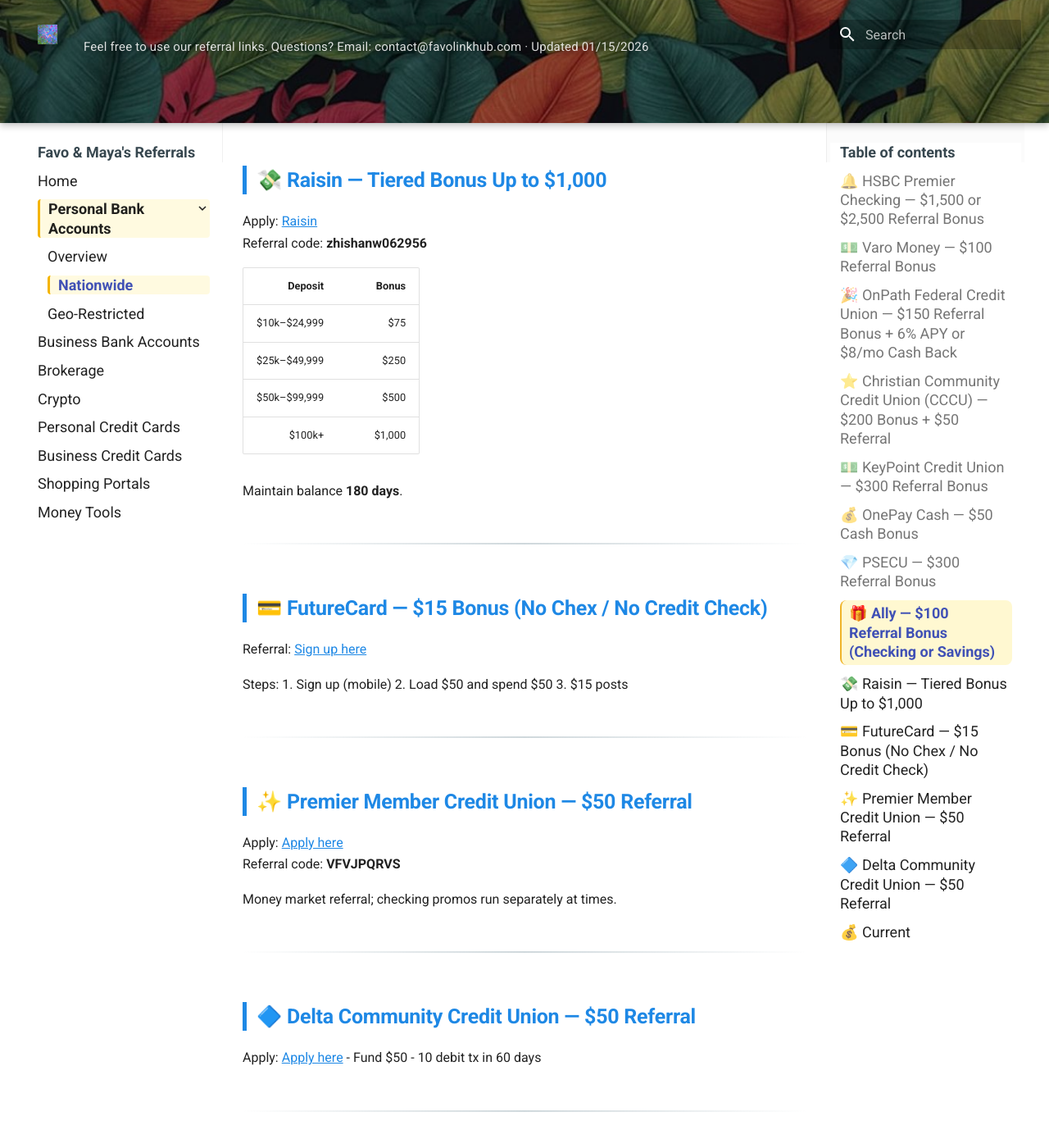
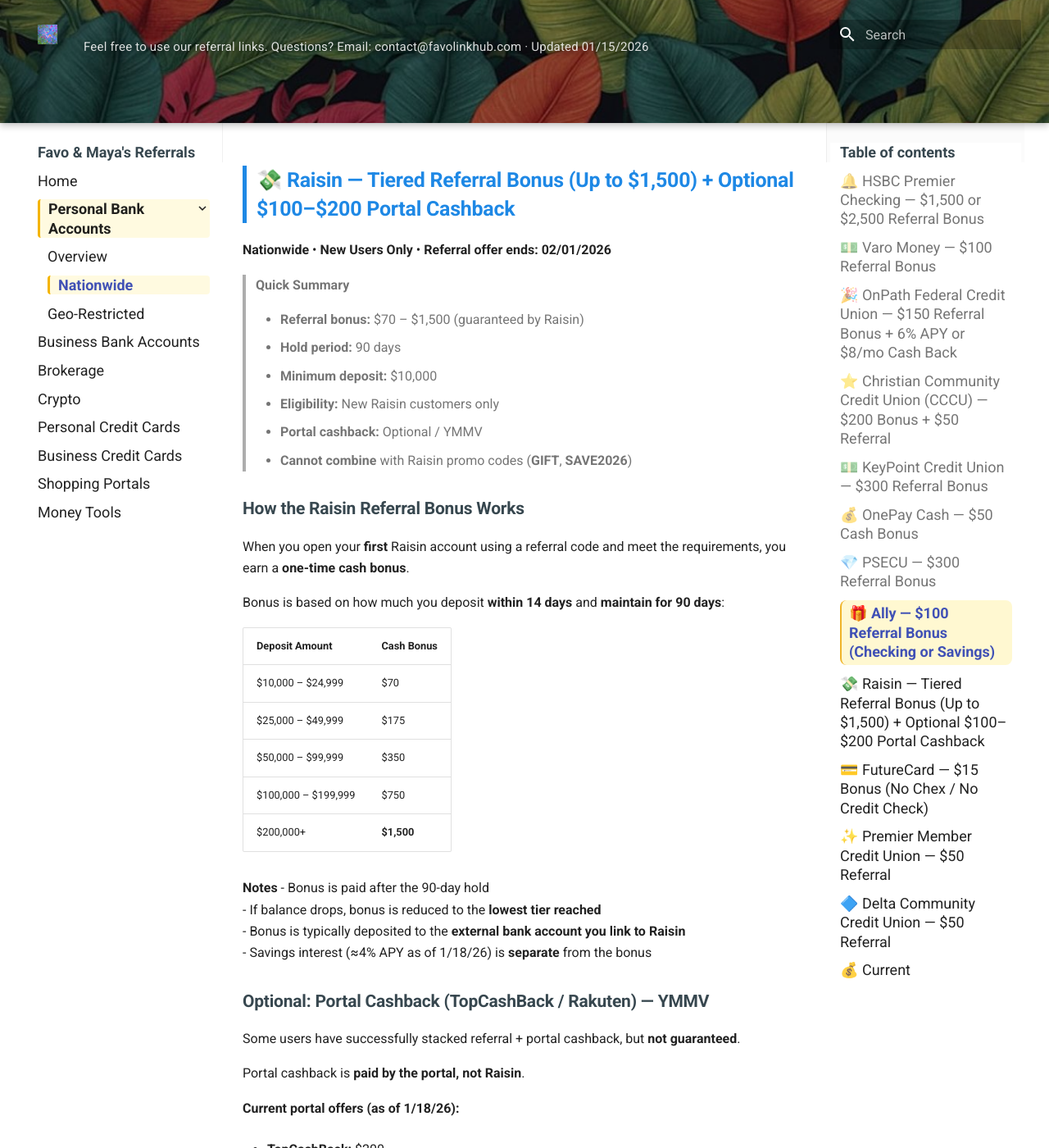
Before and after one commit to whispersofzephyr/favolinkhub-site, an MkDocs documentation site: the page built from docs/personal-bank-nationwide.md, in a window 1280 px wide and 1400 px high, scrolled down 10707 px. Shown: the whole window at 82% size. Built offline with MkDocs 1.6.1 and Material for MkDocs 9.7.7, drawn with Linux system fonts in a browser that asks for light colours; some of the changed text lies outside the part shown.

Commit message:
Update personal-bank-nationwide.md

```diff
--- a/docs/personal-bank-nationwide.md
+++ b/docs/personal-bank-nationwide.md
@@ -369,19 +369,96 @@ New customers only. No stacking with portals.
 
 ---
 
-## 💸 Raisin — Tiered Bonus Up to $1,000
+## 💸 Raisin — Tiered Referral Bonus (Up to $1,500) + Optional $100–$200 Portal Cashback
+**Nationwide** • **New Users Only** • **Referral offer ends: 02/01/2026**
 
-Apply: [Raisin](https://www.raisin.com/)
-Referral code: **zhishanw062956**
+> **Quick Summary**
+>
+> - **Referral bonus:** $70 – $1,500 (guaranteed by Raisin)
+> - **Hold period:** 90 days
+> - **Minimum deposit:** $10,000
+> - **Eligibility:** New Raisin customers only
+> - **Portal cashback:** Optional / YMMV
+> - **Cannot combine** with Raisin promo codes (**GIFT**, **SAVE2026**)
 
-| Deposit | Bonus |
-|---:|---:|
-| $10k–$24,999 | $75 |
-| $25k–$49,999 | $250 |
-| $50k–$99,999 | $500 |
-| $100k+ | $1,000 |
 
-Maintain balance **180 days**.
+### How the Raisin Referral Bonus Works
+
+When you open your **first** Raisin account using a referral code and meet the requirements, you earn a **one-time cash bonus**.
+
+Bonus is based on how much you deposit **within 14 days** and **maintain for 90 days**:
+
+| Deposit Amount | Cash Bonus |
+|---------------|------------|
+| $10,000 – $24,999 | $70 |
+| $25,000 – $49,999 | $175 |
+| $50,000 – $99,999 | $350 |
+| $100,000 – $199,999 | $750 |
+| $200,000+ | **$1,500** |
+
+**Notes**
+- Bonus is paid after the 90-day hold
+- If balance drops, bonus is reduced to the **lowest tier reached**
+- Bonus is typically deposited to the **external bank account you link to Raisin**
+- Savings interest (≈4% APY as of 1/18/26) is **separate** from the bonus
+
+### Optional: Portal Cashback (TopCashBack / Rakuten) — YMMV
+
+Some users have successfully stacked referral + portal cashback, but **not guaranteed**.
+
+Portal cashback is **paid by the portal, not Raisin**.
+
+**Current portal offers (as of 1/18/26):**
+
+- **TopCashBack:** $200
+  https://www.topcashback.com/raisin/
+  *Requires $10,000 deposit, 21-day hold*
+
+- **Rakuten:** $100
+  https://www.rakuten.com/shop/raisin
+  *Requires $100 deposit, 14-day hold*
+
+Using a referral code is **not officially supported** by portals.
+If it tracks, great. If not, portal bonus may be denied.
+
+### Step-by-Step
+
+**Option A — Try stacking with portal (YMMV):**
+
+1. Start from the **portal link** (TopCashBack or Rakuten)
+2. During application, enter referral code: **zhishanw062956**
+3. Deposit **$10,000+ within 14 days**
+4. Maintain balance for **90 days**
+5. Receive:
+   - Raisin referral bonus (guaranteed)
+   - Portal cashback (if tracked)
+
+**Option B — Referral only (safe path):**
+
+1. Apply directly at https://www.raisin.com/
+2. Enter referral code: **zhishanw062956**
+3. Deposit **$10,000+ within 14 days**
+4. Maintain balance for **90 days**
+5. Receive Raisin referral bonus
+
+### Referral vs. Other Raisin Bonuses
+
+Raisin also offers promo codes like **GIFT** and **SAVE2026**.
+
+Per official terms:
+
+> *Referral bonuses may not be combined with any other Raisin bonus offers.*
+
+**In short:**
+- Referral + GIFT — **not allowed**
+- Referral + SAVE2026 — **not allowed**
+- Choose **one** Raisin bonus path + Portal (Optional)
+
+### Why choose the referral bonus?
+
+- Higher upside for **$25k–$200k+ deposits**
+- Only **90-day hold**
+- Clear, contract-backed terms
 
 ---
 
```
